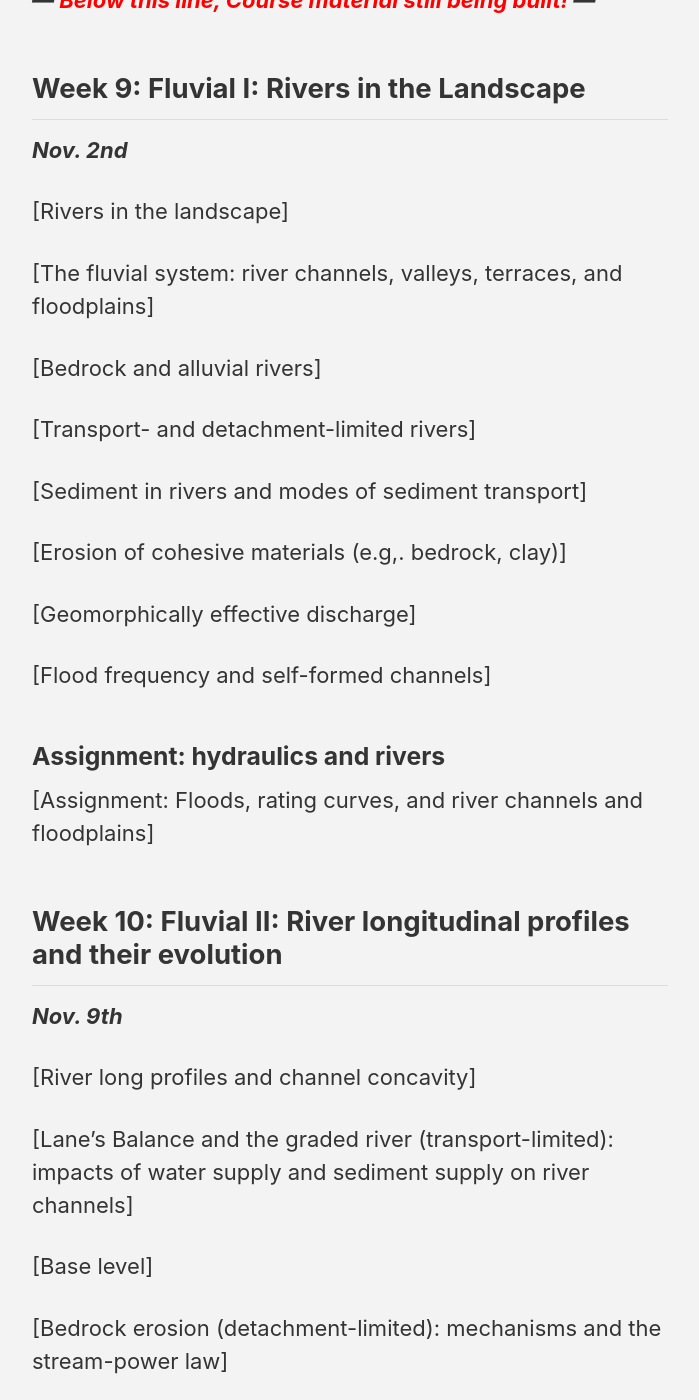
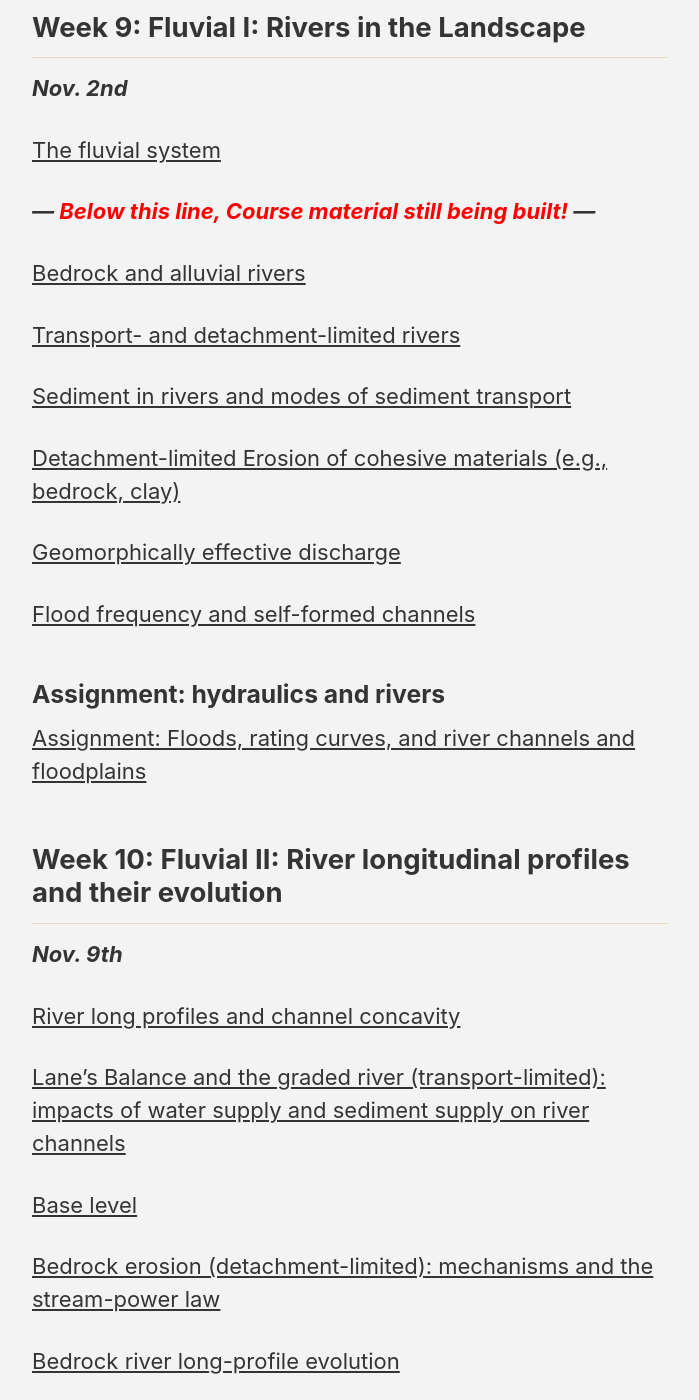
Before and after one commit to GeomorphOnline/GeomorphOnline.github.io, a Jekyll site: the page built from _pages/schedule.md, in a window 1280 px wide and 1400 px high, scrolled down 7261 px. Shown: the whole window, without its empty margins (290-989 px from the left). Built offline with Jekyll 4.4.1, drawn with Linux system fonts in a browser that asks for light colours; cached includes are drawn as plain includes; nearby versions of some CDN libraries; some of the changed text lies outside the part shown.

Commit message:
Links for fluvial lectures

```diff
--- a/_pages/schedule.md
+++ b/_pages/schedule.md
@@ -276,50 +276,50 @@ Law of the Wall
 
 [Flow velocity: Prandtl Mixing and the Law of the Wall](/hydraulics/law_of_the_wall/)
 
-***--- <font color="red">Below this line, Course material still being built!</font> ---***
-
 ## Week 9: Fluvial I: Rivers in the Landscape
 
 ***Nov. 2nd***
 
-[Rivers in the landscape] <!-- incl. Drainage patterns -->
+<!-- [Rivers in the landscape](rivers_in_the_landscape) --> <!-- incl. Drainage patterns -->
 
-[The fluvial system: river channels, valleys, terraces, and floodplains]
+[The fluvial system](/fluvial/fluvial_system/) <!-- : river channels, valleys, terraces, and floodplains -->
 
-[Bedrock and alluvial rivers] <!-- incl. River-channel patterns -->
+***--- <font color="red">Below this line, Course material still being built!</font> ---***
 
-[Transport- and detachment-limited rivers]
+[Bedrock and alluvial rivers](/fluvial/bedrock_alluvial/) <!-- incl. River-channel patterns -->
 
-[Sediment in rivers and modes of sediment transport]
+[Transport- and detachment-limited rivers](/fluvial/transport_or_detachment_limited/)
 
-[Erosion of cohesive materials (e.g,. bedrock, clay)]
+[Sediment in rivers and modes of sediment transport](/fluvial/sediment_and_transport_modes/)
 
-[Geomorphically effective discharge]
+[Detachment-limited Erosion of cohesive materials (e.g., bedrock, clay)](/fluvial/detachment_limited_erosion/)
 
-[Flood frequency and self-formed channels]
+[Geomorphically effective discharge](/fluvial/geomorphically_effective_discharge/)
+
+[Flood frequency and self-formed channels](/fluvial/flood_frequency__channel_morphology/fluvial/)
 
 ### Assignment: hydraulics and rivers
 
-[Assignment: Floods, rating curves, and river channels and floodplains]
+[Assignment: Floods, rating curves, and river channels and floodplains](/fluvial/pset/)
 
 
 ## Week 10: Fluvial II: River longitudinal profiles and their evolution
 
 ***Nov. 9th***
 
-[River long profiles and channel concavity]
+[River long profiles and channel concavity](/fluvial/long_profiles__concavity/)
 
-[Lane's Balance and the graded river (transport-limited): impacts of water supply and sediment supply on river channels]
+[Lane's Balance and the graded river (transport-limited): impacts of water supply and sediment supply on river channels](/fluvial/lanes_balance/)
 
-[Base level]
+[Base level](/fluvial/base_level/)
 
-[Bedrock erosion (detachment-limited): mechanisms and the stream-power law] <!-- incl. impact of substrate -->
+[Bedrock erosion (detachment-limited): mechanisms and the stream-power law](/fluvial/bedrock_erosion__stream_power/) <!-- incl. impact of substrate -->
 
-[Bedrock river long-profile evolution]
+[Bedrock river long-profile evolution](/fluvial/bedrock_long_profile/)
 
-[Shear stress and sediment-transport rates]
+[Shear stress and sediment-transport rates](/fluvial/sediment_transport/)
 
-[The Exner Equation and alluvial-river long-profile evolution]
+[The Exner Equation and alluvial-river long-profile evolution](/fluvial/exner_equation__alluvial_long_profile/)
 
 ### Due Wednesday
 
```
